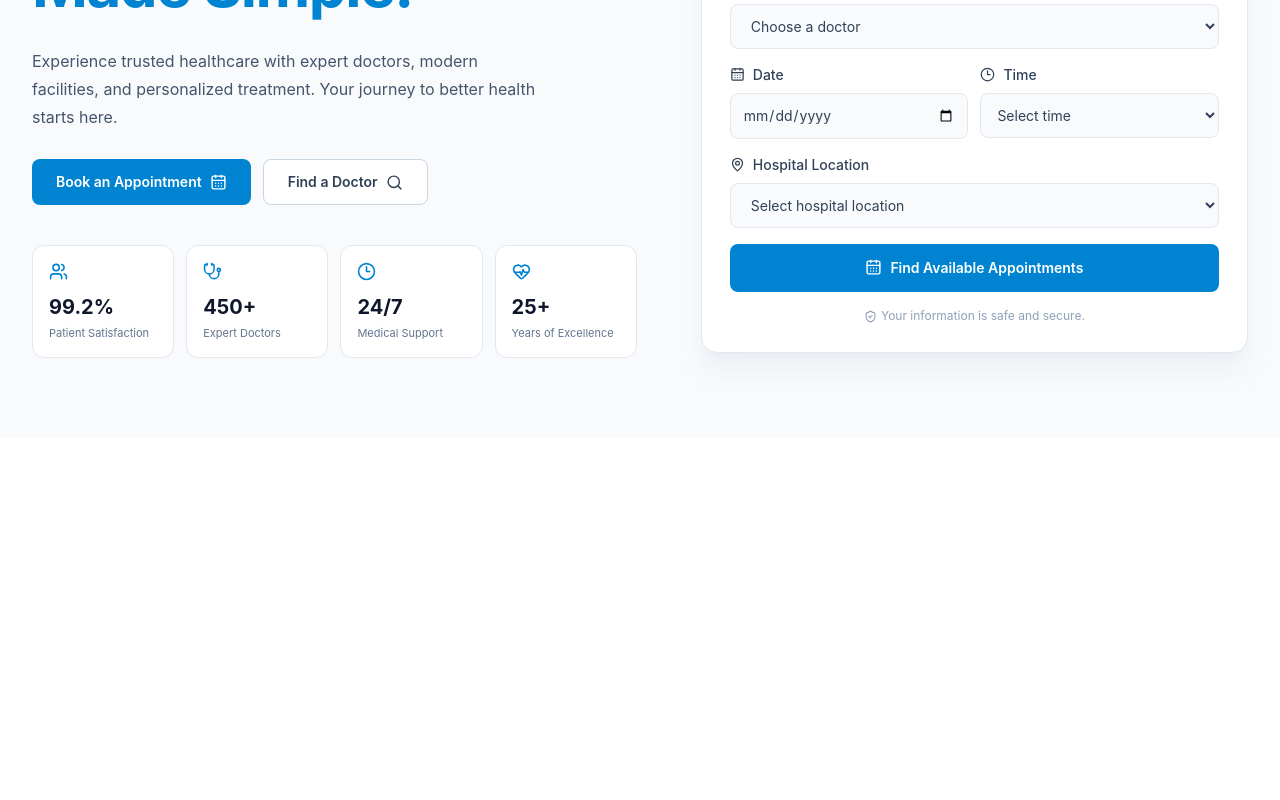
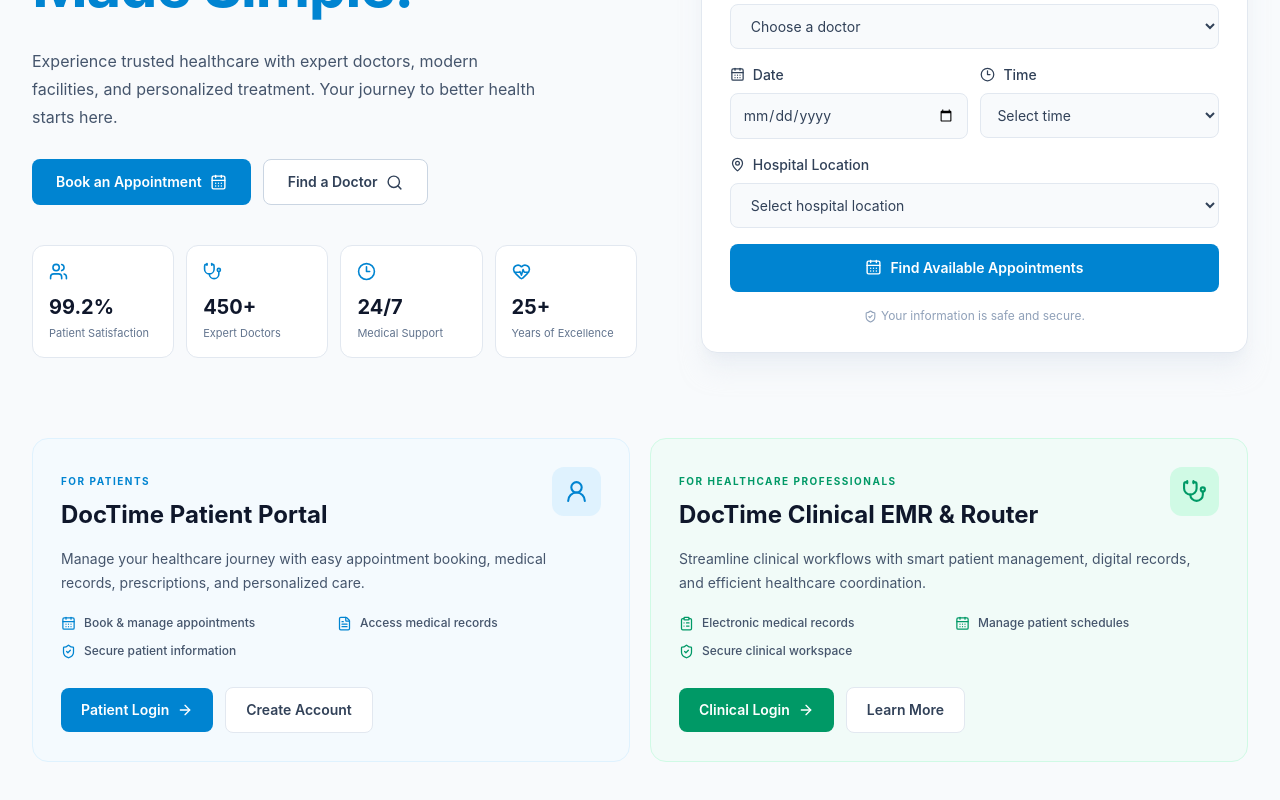
Before and after one commit to abdul-korim-web/doctime, a Next.js app: page / in a window 1280 px wide. Shown: the part 472-1272 px from the top of the page. Before the commit the page ends 910 px from the top, so only its background shows below. Built offline with nearby package versions, Linux system fonts and the light colour scheme.

Commit message:
add  Portal Section

```diff
--- a/src/components/HomeLayout/HomeLayout.jsx
+++ b/src/components/HomeLayout/HomeLayout.jsx
@@ -1,10 +1,12 @@
 import React from 'react'
 import HeroSection from './HeroSection'
+import PortalSection from './PortalSection'
 
 export default function HomeLayout() {
   return (
     <div>
         <HeroSection/>
+        <PortalSection/>
     </div>
   )
 }
--- /dev/null
+++ b/src/components/HomeLayout/PortalSection.jsx
@@ -0,0 +1,171 @@
+
+import Link from "next/link";
+import {
+  UserRound,
+  Stethoscope,
+  CalendarDays,
+  FileText,
+  ArrowRight,
+  ShieldCheck,
+  ClipboardList,
+} from "lucide-react";
+
+const portals = [
+  {
+    id: "patient",
+    label: "FOR PATIENTS",
+    title: "DocTime Patient Portal",
+    description:
+      "Manage your healthcare journey with easy appointment booking, medical records, prescriptions, and personalized care.",
+    icon: UserRound,
+    color: "sky",
+    features: [
+      {
+        icon: CalendarDays,
+        text: "Book & manage appointments",
+      },
+      {
+        icon: FileText,
+        text: "Access medical records",
+      },
+      {
+        icon: ShieldCheck,
+        text: "Secure patient information",
+      },
+    ],
+    button: "Patient Login",
+    href: "/patient/login",
+    secondaryButton: "Create Account",
+    secondaryHref: "/patient/register",
+  },
+  {
+    id: "clinical",
+    label: "FOR HEALTHCARE PROFESSIONALS",
+    title: "DocTime Clinical EMR & Router",
+    description:
+      "Streamline clinical workflows with smart patient management, digital records, and efficient healthcare coordination.",
+    icon: Stethoscope,
+    color: "emerald",
+    features: [
+      {
+        icon: ClipboardList,
+        text: "Electronic medical records",
+      },
+      {
+        icon: CalendarDays,
+        text: "Manage patient schedules",
+      },
+      {
+        icon: ShieldCheck,
+        text: "Secure clinical workspace",
+      },
+    ],
+    button: "Clinical Login",
+    href: "/clinical/login",
+    secondaryButton: "Learn More",
+    secondaryHref: "/clinical",
+  },
+];
+
+function PortalCard({ portal }) {
+  const isPatient = portal.color === "sky";
+  const Icon = portal.icon;
+
+  return (
+    <div
+      className={`rounded-2xl border p-6 transition duration-300 hover:-translate-y-1 hover:shadow-lg sm:p-7 ${
+        isPatient
+          ? "border-sky-100 bg-sky-50/50 hover:shadow-sky-100/50 dark:border-sky-900/50 dark:bg-sky-950/20 dark:hover:shadow-sky-950/20"
+          : "border-emerald-100 bg-emerald-50/50 hover:shadow-emerald-100/50 dark:border-emerald-900/50 dark:bg-emerald-950/20 dark:hover:shadow-emerald-950/20"
+      }`}
+    >
+      <div className="flex items-start justify-between gap-4">
+        <div>
+          <span
+            className={`text-[10px] font-bold tracking-[0.15em] ${
+              isPatient
+                ? "text-sky-600 dark:text-sky-400"
+                : "text-emerald-600 dark:text-emerald-400"
+            }`}
+          >
+            {portal.label}
+          </span>
+
+          <h3 className="mt-2 text-xl font-bold text-slate-900 dark:text-white sm:text-2xl">
+            {portal.title}
+          </h3>
+        </div>
+
+        <div
+          className={`rounded-xl p-3 ${
+            isPatient
+              ? "bg-sky-100 text-sky-600 dark:bg-sky-900/50 dark:text-sky-400"
+              : "bg-emerald-100 text-emerald-600 dark:bg-emerald-900/50 dark:text-emerald-400"
+          }`}
+        >
+          <Icon size={25} />
+        </div>
+      </div>
+
+      <p className="mt-4 text-sm leading-6 text-slate-600 dark:text-slate-400">
+        {portal.description}
+      </p>
+
+      <div className="mt-5 grid gap-3 sm:grid-cols-2">
+        {portal.features.map((feature) => {
+          const FeatureIcon = feature.icon;
+
+          return (
+            <div
+              key={feature.text}
+              className="flex items-center gap-2 text-xs font-medium text-slate-600 dark:text-slate-300"
+            >
+              <FeatureIcon
+                size={15}
+                className={
+                  isPatient
+                    ? "shrink-0 text-sky-600 dark:text-sky-400"
+                    : "shrink-0 text-emerald-600 dark:text-emerald-400"
+                }
+              />
+              {feature.text}
+            </div>
+          );
+        })}
+      </div>
+
+      <div className="mt-7 flex flex-wrap items-center gap-3">
+        <Link
+          href={portal.href}
+          className={`inline-flex items-center gap-2 rounded-lg px-5 py-3 text-sm font-semibold text-white transition ${
+            isPatient
+              ? "bg-sky-600 hover:bg-sky-700"
+              : "bg-emerald-600 hover:bg-emerald-700"
+          }`}
+        >
+          {portal.button}
+          <ArrowRight size={16} />
+        </Link>
+
+        <Link
+          href={portal.secondaryHref}
+          className="rounded-lg border border-slate-200 bg-white px-5 py-3 text-sm font-semibold text-slate-700 transition hover:border-slate-300 dark:border-slate-700 dark:bg-slate-900 dark:text-slate-300 dark:hover:border-slate-500"
+        >
+          {portal.secondaryButton}
+        </Link>
+      </div>
+    </div>
+  );
+}
+
+export default function PortalSection() {
+  return (
+    <section className="bg-slate-50 px-4 pb-14 sm:px-6 lg:px-8 dark:bg-slate-950">
+      <div className="mx-auto grid max-w-7xl gap-5 md:grid-cols-2">
+        {portals.map((portal) => (
+          <PortalCard key={portal.id} portal={portal} />
+        ))}
+      </div>
+    </section>
+  );
+}
```
